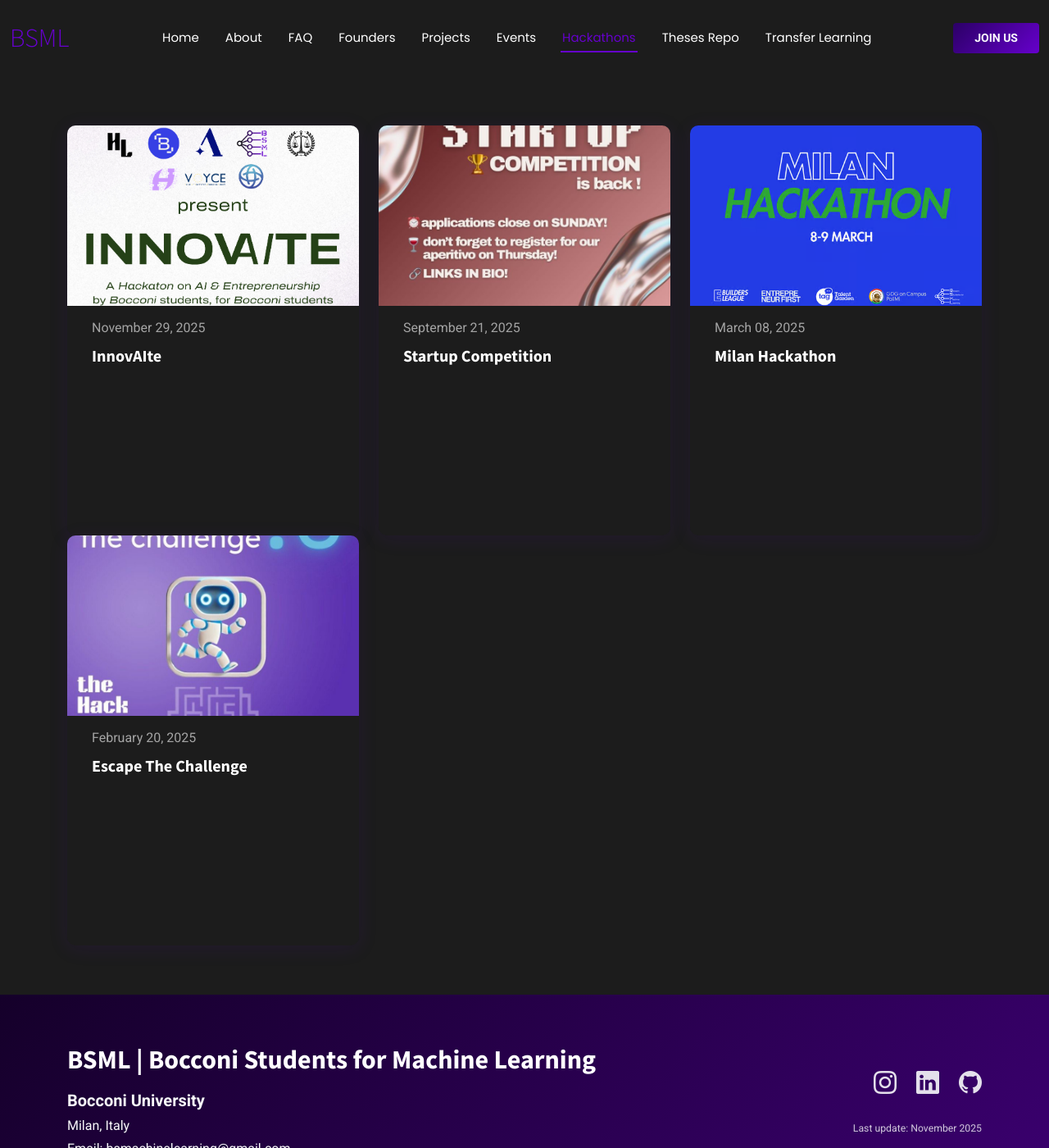
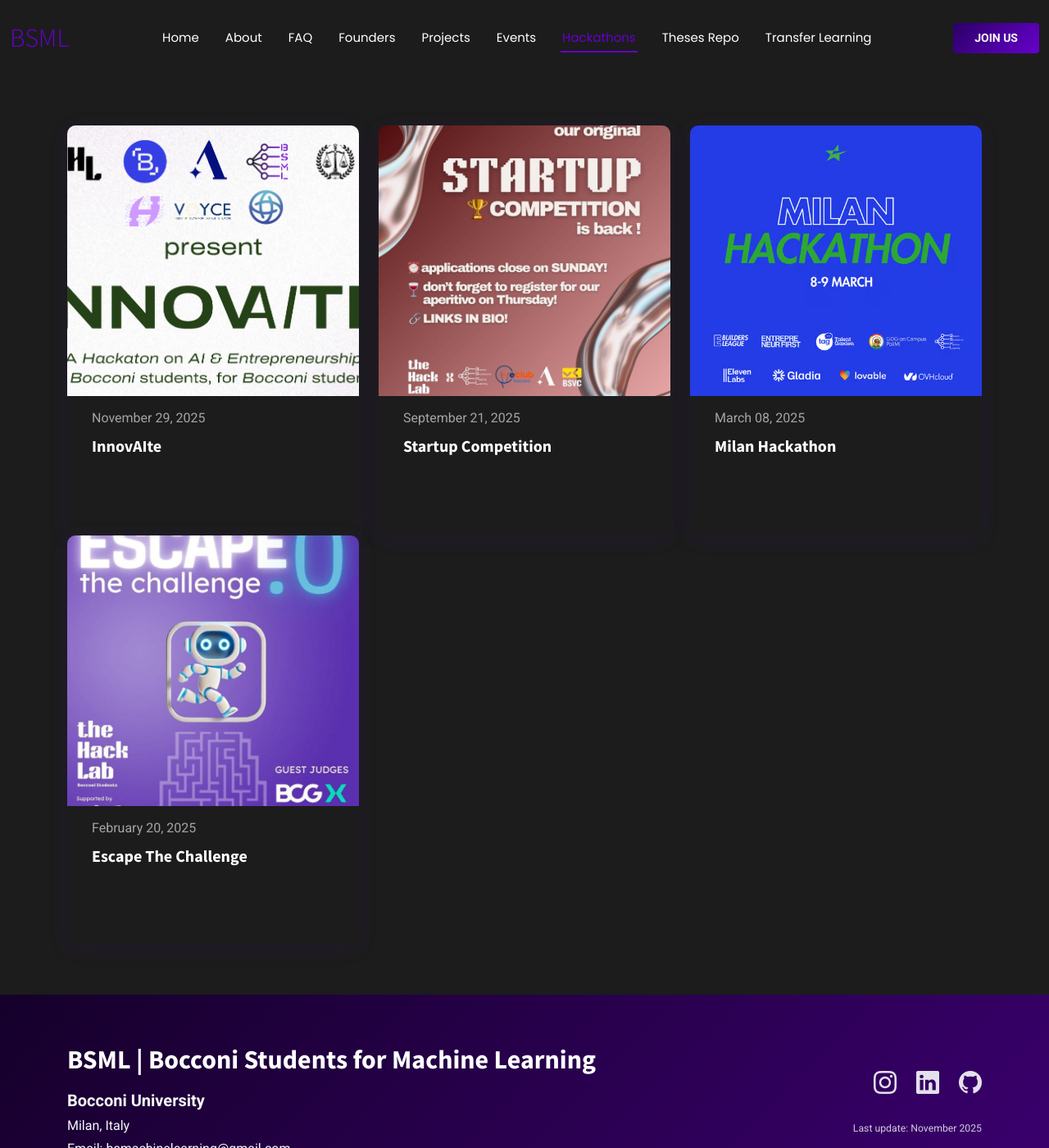
Before and after one commit to bs-machinelearning/bs-machinelearning.github.io, a Jekyll site: the page built from pages/hackathons.html, in a window 1280 px wide and 1400 px high. Shown: the whole window at 82% size. Built offline with Jekyll 4.4.1, drawn with Linux system fonts in a browser that asks for light colours; nearby versions of some CDN libraries.

Commit message:
fix: hackatons & events cards layout (#31)

```diff
--- a/assets/css/components.css
+++ b/assets/css/components.css
@@ -30,6 +30,11 @@
   height: 50%;
   margin: -30px -30px 15px -30px;
   overflow: hidden;
+}
+
+#events-container .blog-post .post-img,
+#hackathons-container .blog-post .post-img {
+  height: 75%;
 }
 
 .blog-posts .post-img img {
```
